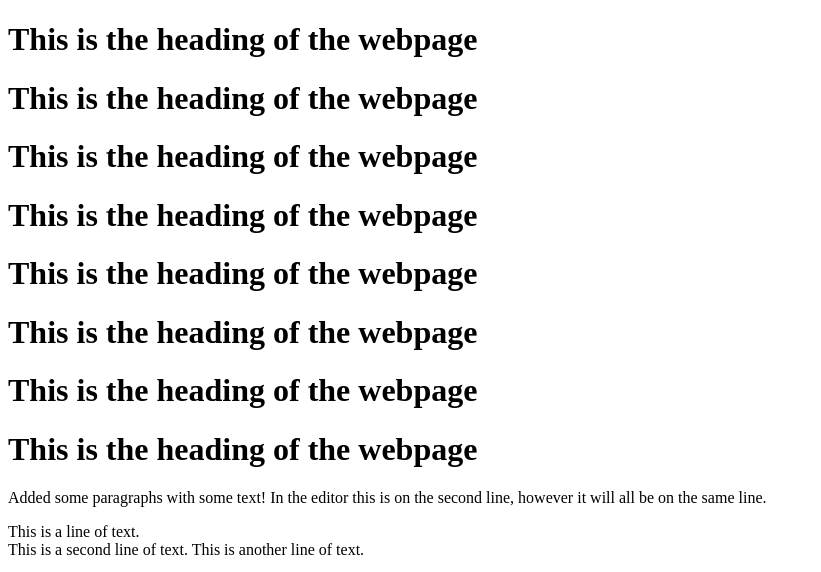
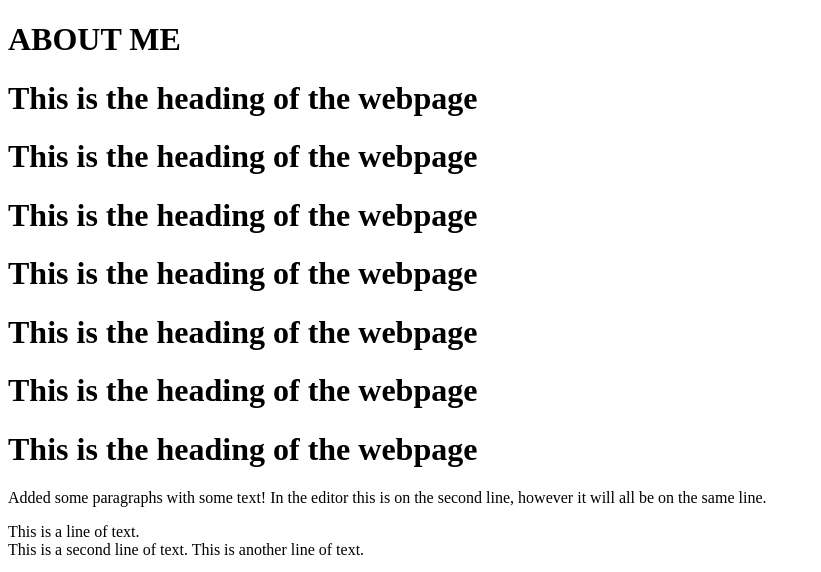
Before and after one commit to sasha3009/sasha3009.github.io, a plain HTML site: page index.html in a window 1280 px wide. Shown: the top 572 px of the page, without its empty margins (0-821 px from the left). Drawn offline with Linux system fonts and the light colour scheme.

Commit message:
Update index.html

```diff
--- a/index.html
+++ b/index.html
@@ -4,7 +4,7 @@
     <title>SASHA WEBPAGE</title>
 </head>
 <body>
-    <h1>This is the heading of the webpage</h1>
+    <h1 class="center">ABOUT ME</h1>
     <h1>This is the heading of the webpage</h1>
     <h1>This is the heading of the webpage</h1>
     <h1>This is the heading of the webpage</h1>
```
